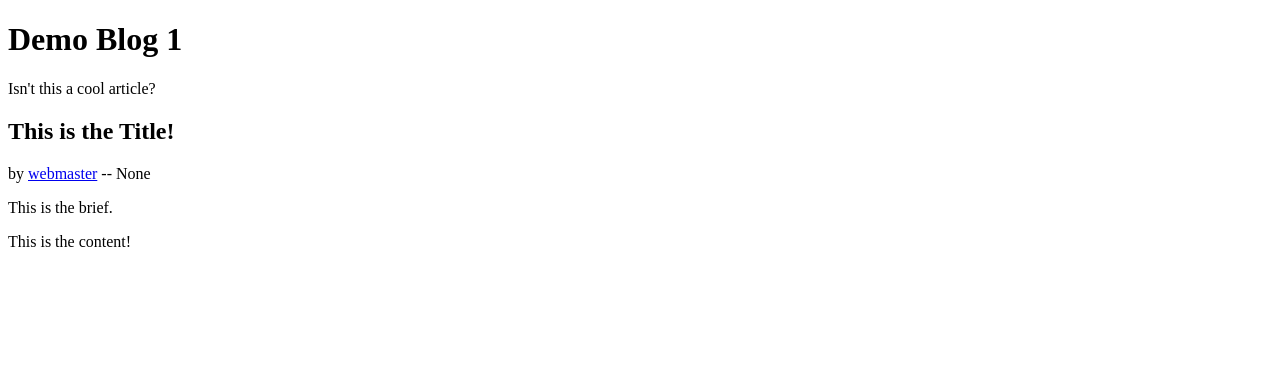
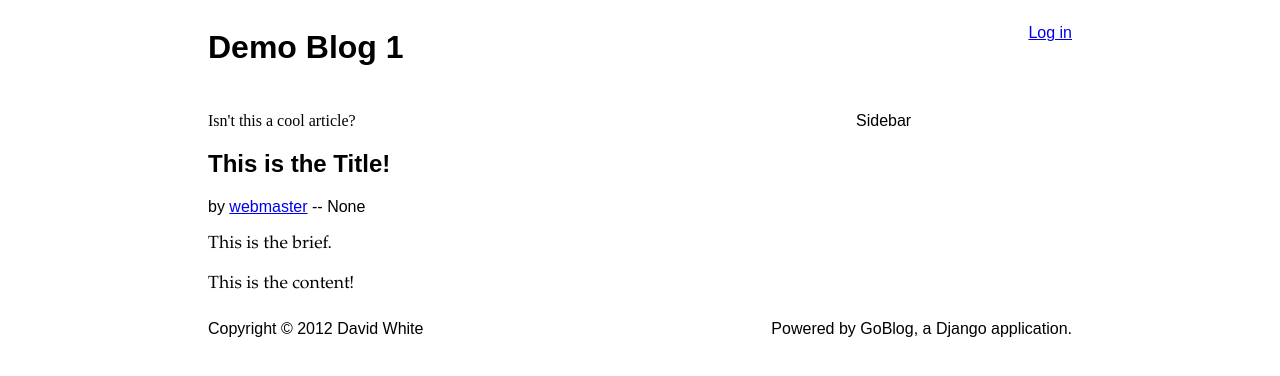
Before and after one commit to colossalbit/goblog, a Django app: a page that uses goblog/templates/goblog/base.html in a window 1280 px wide. Shown: the top 376 px of the page. Run offline with Django 3.2, Linux system fonts and the light colour scheme; data comes from the database, SQL or seed files in the repository.

Commit message:
Added simple styling to the templates.

```diff
--- /dev/null
+++ b/goblog/static/goblog/style.css
@@ -0,0 +1,77 @@
+/* page structure */
+
+body {
+    width: 55em;
+    margin: 0 auto;
+}
+
+#header {
+    overflow: auto;
+    padding: 0.5em;
+}
+
+#logininfo-wrapper {
+    float: right;
+}
+
+#title-wrapper {
+
+}
+
+#main {
+    width: 55em;
+    overflow: auto;
+    margin: 0 0 0 0;
+}
+
+#content-wrapper {
+    width: 40em;
+    float: left;
+}
+
+#content {
+    margin-top: 1em;
+    padding: 0 1em 0 0.5em;
+}
+
+#sidebar-wrapper {
+    margin: 0 0 0 40em;
+    overflow: hidden;
+}
+
+#sidebar {
+    margin-top: 1em;
+    padding: 0 0.5em 0 1em;
+}
+
+#footer {
+    overflow: auto;
+    padding: 0.5em;
+}
+
+#footerleft-wrapper {
+    float: left;
+}
+
+#footerright-wrapper {
+    float: right;
+}
+
+/* fonts */
+
+h1, #menu, #breadcrumbs, .article-title, .article-info, #logininfo, #sidebar,
+#footerleft, #footerright, .page-subtitle
+{
+    font-family: "Corbel", sans-serif;
+}
+
+.article-content {
+    font-family: "Garamond", serif;
+    font-size: 1.1em;
+}
+
+/* formatting */
+
+#logininfo ul {
+    list-style-type: none;
+}
--- a/goblog/templates/goblog/article.html
+++ b/goblog/templates/goblog/article.html
@@ -1,23 +1,24 @@
-{% extends "goblog/base.html" %}
+{% extends "goblog/blogbase.html" %}
 
 
-{% block title %}
+{% block headtitle %}
 {{ article.title }} ({{ article.blog.title }})
-{% endblock %}
+{% endblock headtitle %}
 
 
-{% block body %}
-<h1>{{ article.blog.title }}</h1>
-
+{% block content %}
 <p>Isn't this a cool article?</p>
 
 <div class="article">
-  <h2>{{ article.title }}</h2>
-  <p>by <a href="TODO">{{ article.author.username }}</a> --
+  <h2 class="article-title">{{ article.title }}</h2>
+  <p class="article-info">by <a href="TODO">{{ article.author.username }}</a> --
     {{ article.published }} {{ article.published|date:"e (\U\T\CO)" }}
   </p>
   <div class="article-content">
     {{ article.content.full|safe }}
   </div> <!-- div.article-content -->
 </div> <!-- div.article -->
-{% endblock body %}
+{% endblock content %}
+
+
+{% block sidebar %}Sidebar{% endblock sidebar %}
--- a/goblog/templates/goblog/base.html
+++ b/goblog/templates/goblog/base.html
@@ -1,12 +1,65 @@
+{% load static from staticfiles %}
 <!doctype html>
 <html>
 <head>
-    <title>{% block title %}{% endblock title %}</title>
+    <title>{% block headtitle %}{% endblock headtitle %}</title>
+    <link rel="stylesheet" type="text/css" href="{% static 'goblog/style.css' %}"/>
     {% block css %}{% endblock css %}
     {% block js %}{% endblock js %}
 </head>
 <body>
 {% block body %}
+
+<div id="header">
+  {% block header %}
+    <div id="logininfo-wrapper">
+    <div id="logininfo">
+    {% block logininfo %}{% endblock logininfo %}
+    </div> <!-- end #logininfo -->
+    </div> <!-- end #logininfo-wrapper -->
+
+    <div id="title-wrapper">
+    <div id="title">
+    {% block title %}{% endblock title %}
+    </div> <!-- end #title -->
+    </div> <!-- end #title-wrapper -->
+  {% endblock header %}
+</div>
+
+<div id="main">
+
+    <div id="content-wrapper">
+    <div id="content">
+    {% block content %}{% endblock content %}
+    </div> <!-- end #content -->
+    </div> <!-- end #content-wrapper -->
+
+    <div id="sidebar-wrapper">
+    <div id="sidebar">
+    {% block sidebar %}{% endblock sidebar %}
+    </div> <!-- end #sidebar -->
+    </div> <!-- end #sidebar-wrapper -->
+
+</div> <!-- end #main -->
+
+<div id="footer-wrapper">
+<div id="footer">
+  {% block footer %}
+    <div id="footerleft-wrapper">
+    <div id="footerleft">
+    {% block footerleft %}{% endblock footerleft %}
+    </div> <!-- end #footerleft -->
+    </div> <!-- end #footerleft-wrapper -->
+
+    <div id="footerright-wrapper">
+    <div id="footerright">
+    {% block footerright %}{% endblock footerright %}
+    </div> <!-- end #footerright -->
+    </div> <!-- end #footerright-wrapper -->
+  {% endblock footer %}
+</div> <!-- end #footer -->
+</div> <!-- end #footer-wrapper -->
+
 {% endblock body %}
 </body>
 </html>
--- /dev/null
+++ b/goblog/templates/goblog/blogbase.html
@@ -0,0 +1,38 @@
+{% extends "goblog/base.html" %}
+{% load guardian_tags %}
+
+
+{% block headtitle %}
+{{ blog.title }}
+{% endblock headtitle %}
+
+
+{% block logininfo %}
+<ul>
+    {% if user.is_authenticated %}
+        <li>{{ user.username }}</li>
+        <li><a href="TODO">Log out</a></li>
+        {% get_obj_perms user for blog as "blog_perms" %}
+        {% if "create_article" in blog_perms %}
+            <li><a href="TODO">New Article</a></li>
+        {% endif %}
+    {% else %}
+        <li><a href="TODO">Log in</a></li>
+    {% endif %}
+</ul>
+{% endblock logininfo %}
+
+
+{% block title %}
+<h1>{{ blog.title }}</h1>
+{% endblock title %}
+
+
+{% block footerleft %}
+Copyright &copy; 2012 David White
+{% endblock footerleft %}
+
+
+{% block footerright %}
+Powered by GoBlog, a Django application.
+{% endblock footerright %}
--- a/goblog/views/blogviews.py
+++ b/goblog/views/blogviews.py
@@ -74,6 +74,11 @@ class ArticleView(DetailView):
     slug_url_kwarg = 'articleid'
     context_object_name = 'article'
     template_name = 'goblog/article.html'
+
+    def get_context_data(self, **kwargs):
+        context = super(ArticleView, self).get_context_data(**kwargs)
+        context['blog'] = context['article'].blog
+        return context
 
 
 #==============================================================================#
```
Also changed, not shown: goblog/templates/goblog/article_create.html (+11 -8 lines), goblog/templates/goblog/blogmain.html (+11 -13 lines).
